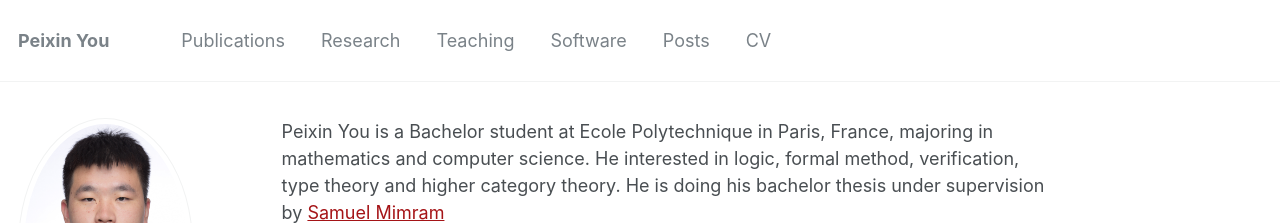
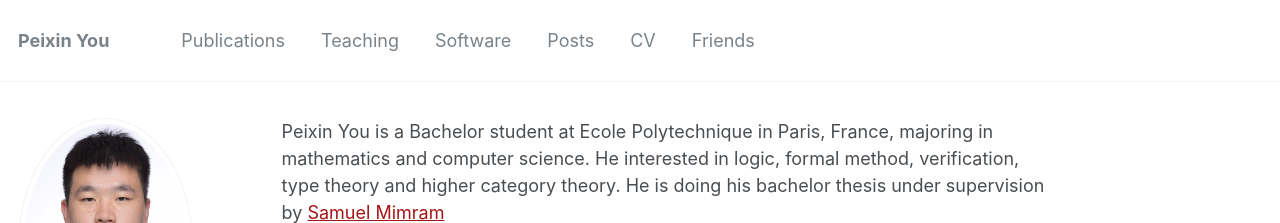
Before and after one commit to hyleIndex/hyleindex.github.io, a Jekyll site: the page built from _pages/about.md, in a window 1280 px wide. Shown: the top 223 px of the page. Built offline with Jekyll 4.4.1, drawn with Linux system fonts in a browser that asks for light colours.

Commit message:
Update navigation.yml

```diff
--- a/_data/navigation.yml
+++ b/_data/navigation.yml
@@ -2,9 +2,6 @@
 main:
   - title: "Publications"
     url: /publications/
-
-  - title: "Research"
-    url: /research/
 
   - title: "Teaching"
     url: /teaching/
@@ -17,3 +14,6 @@ main:
 
   - title: "CV"
     url: /cv/
+
+  - title: "Friends"
+    url: /friends/
```
